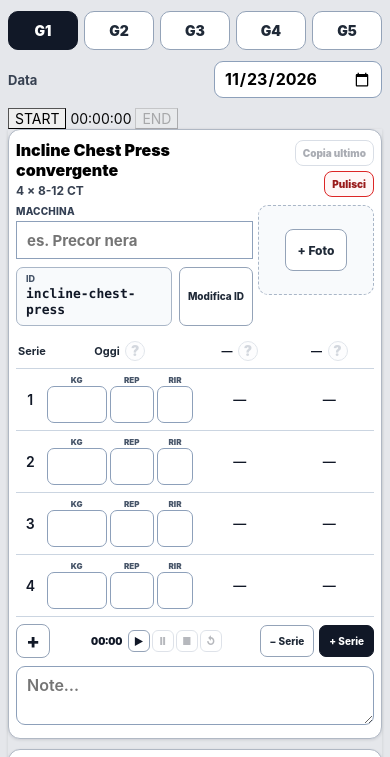
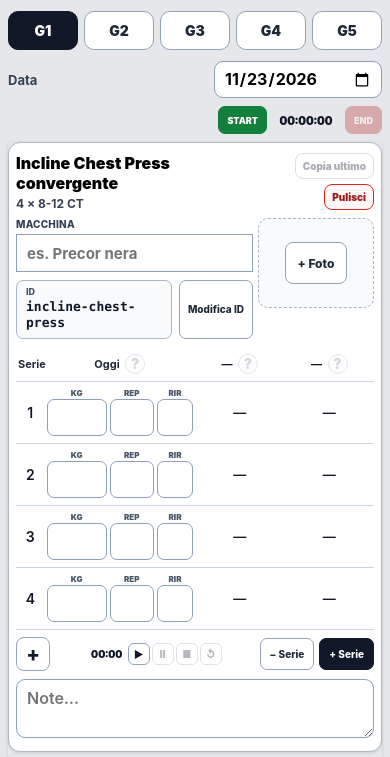
Before and after one commit to andrea-git/WOLOSI, a website: page index.html in a window 390 px wide. Shown: the part 56-813 px from the top of the page. Drawn offline with Linux system fonts and the light colour scheme; no server answers.

Commit message:
Style total workout timer

```diff
--- a/styles.css
+++ b/styles.css
@@ -1039,3 +1039,67 @@ textarea {
     font-size: 10px;
   }
 }
+
+
+/* v7.4 — persisted total workout timer */
+.workout-total-timer {
+  display: flex;
+  align-items: center;
+  justify-content: flex-end;
+  gap: 7px;
+  margin: -2px 0 10px;
+}
+
+.workout-total-display {
+  min-width: 72px;
+  color: #111827;
+  font-variant-numeric: tabular-nums;
+  font-size: 13px;
+  font-weight: 900;
+  text-align: center;
+}
+
+.workout-start-btn,
+.workout-end-btn {
+  min-height: 30px;
+  padding: 5px 10px;
+  border-radius: 7px;
+  font-size: 10px;
+  font-weight: 900;
+}
+
+.workout-start-btn {
+  border: 1px solid #15803d !important;
+  background: #15803d;
+  color: #fff;
+}
+
+.workout-end-btn {
+  border: 1px solid #b91c1c !important;
+  background: #b91c1c;
+  color: #fff;
+}
+
+.workout-start-btn:disabled,
+.workout-end-btn:disabled {
+  opacity: .3;
+}
+
+@media (max-width: 430px) {
+  .workout-total-timer {
+    gap: 5px;
+    margin-bottom: 8px;
+  }
+
+  .workout-total-display {
+    min-width: 68px;
+    font-size: 12px;
+  }
+
+  .workout-start-btn,
+  .workout-end-btn {
+    min-height: 28px;
+    padding: 4px 8px;
+    font-size: 9px;
+  }
+}
```
